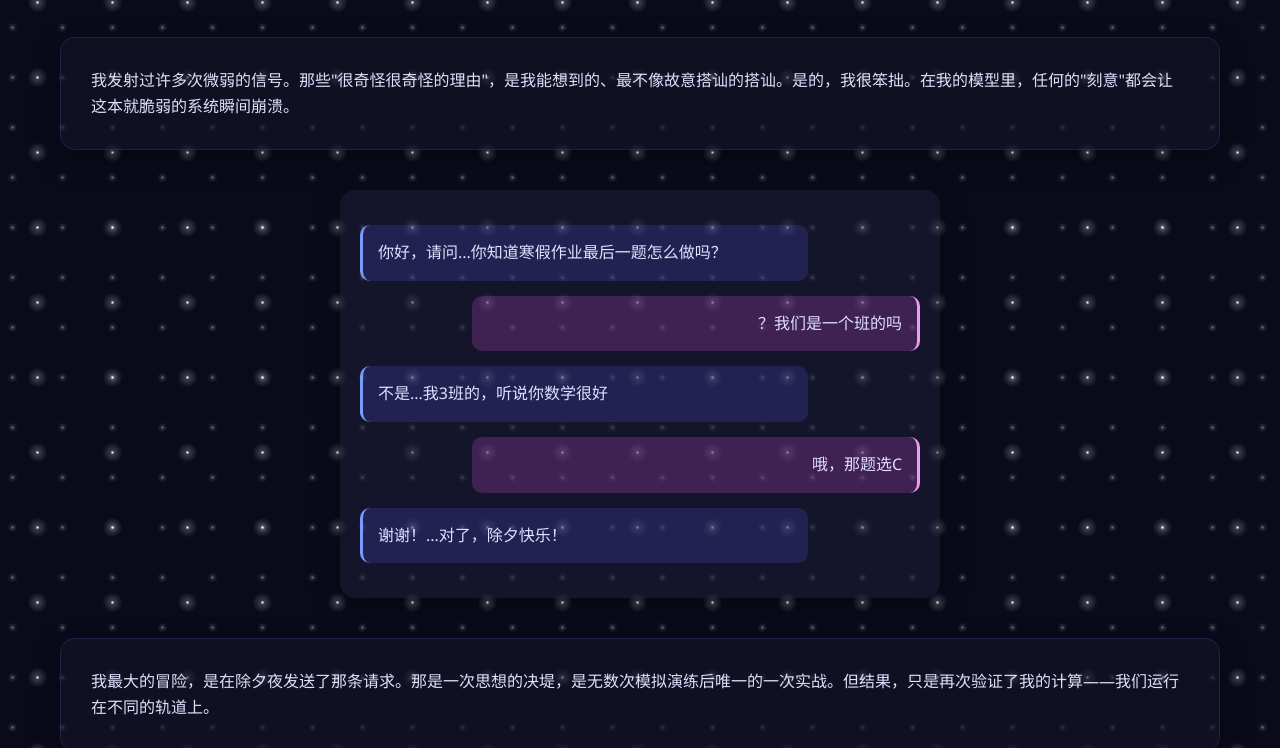
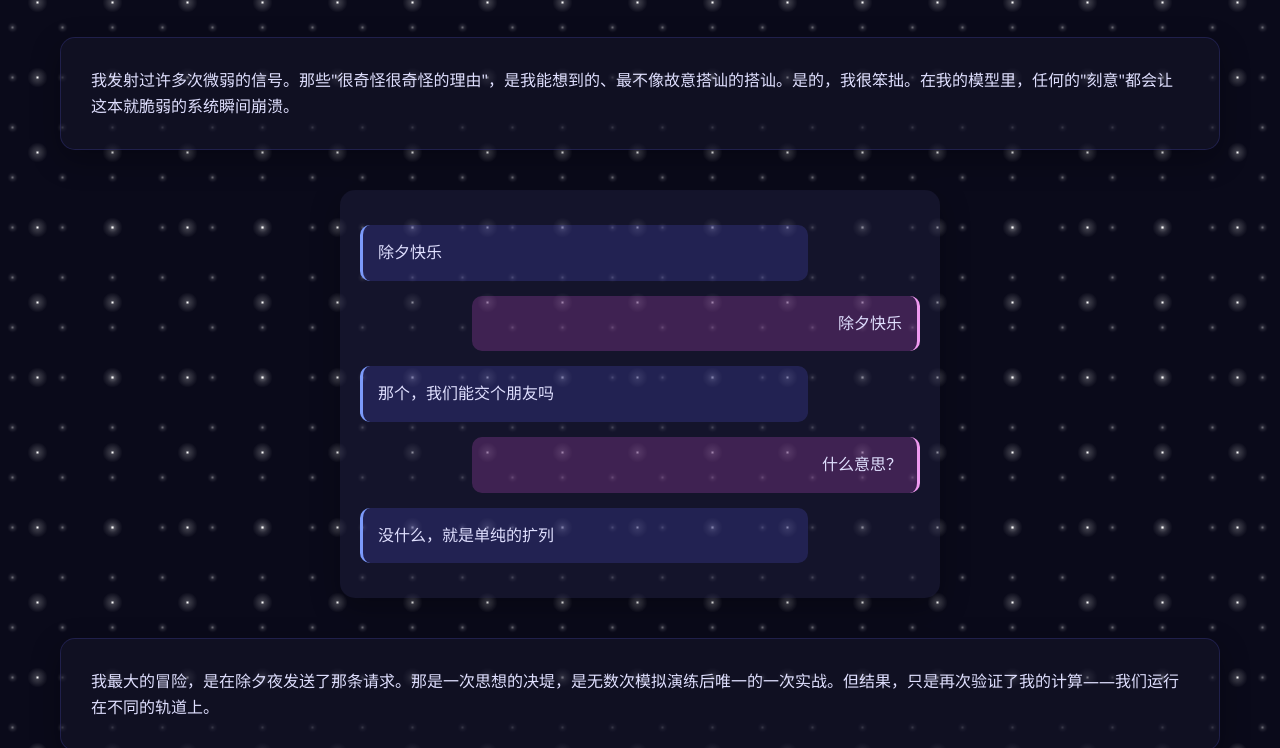
Before and after one commit to 8211310/unsent-orbit, a plain HTML site: page index.html in a window 1280 px wide. Shown: the part 2585-3333 px from the top of the page. Drawn offline with Linux system fonts and the light colour scheme.

Commit message:
Update index.html
Yes,some updates.

```diff
--- a/index.html
+++ b/index.html
@@ -346,7 +346,7 @@
         <div class="container">
             <h2 class="section-title">发现了一颗星</h2>
             <div class="content-box">
-                <p>高三的除夕，世界很安静。我的世界里突然闯入了一个清晰的坐标。她不像太阳那般灼目，而是像一颗运行在独特轨道上的星星，带着一种让我好奇的频率。</p>
+                <p>高二的夜晚，世界很安静。我的世界里突然闯入了一个清晰的坐标。她不像太阳那般灼目，而是像一颗运行在独特轨道上的星星，带着一种让我好奇的频率。</p>
                 <p>我知道，她的引力场很强，而我只是一颗微小的、轨迹凌乱的小行星。每一次靠近的尝试都需要精密的计算，任何微小的失误都可能导致轨道的彻底偏离。</p>
             </div>
             <div class="content-box">
@@ -398,19 +398,19 @@
 
             <div class="chat-container">
                 <div class="chat-message him">
-                    <p>你好，请问...你知道寒假作业最后一题怎么做吗？</p>
+                    <p>除夕快乐</p>
                 </div>
                 <div class="chat-message her">
-                    <p>？我们是一个班的吗</p>
+                    <p>除夕快乐</p>
                 </div>
                 <div class="chat-message him">
-                    <p>不是...我3班的，听说你数学很好</p>
+                    <p>那个，我们能交个朋友吗</p>
                 </div>
                 <div class="chat-message her">
-                    <p>哦，那题选C</p>
+                    <p>什么意思？</p>
                 </div>
                 <div class="chat-message him">
-                    <p>谢谢！...对了，除夕快乐！</p>
+                    <p>没什么，就是单纯的扩列</p>
                 </div>
             </div>
 
```
